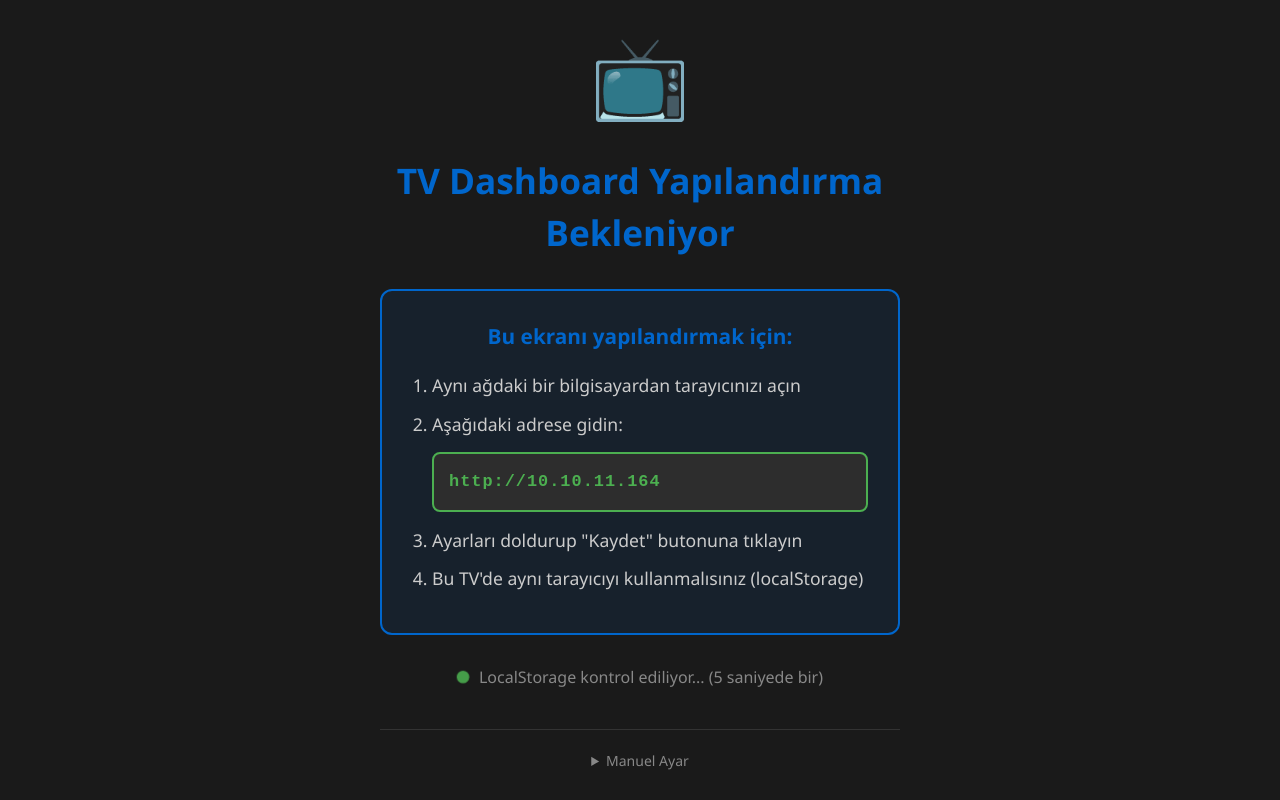
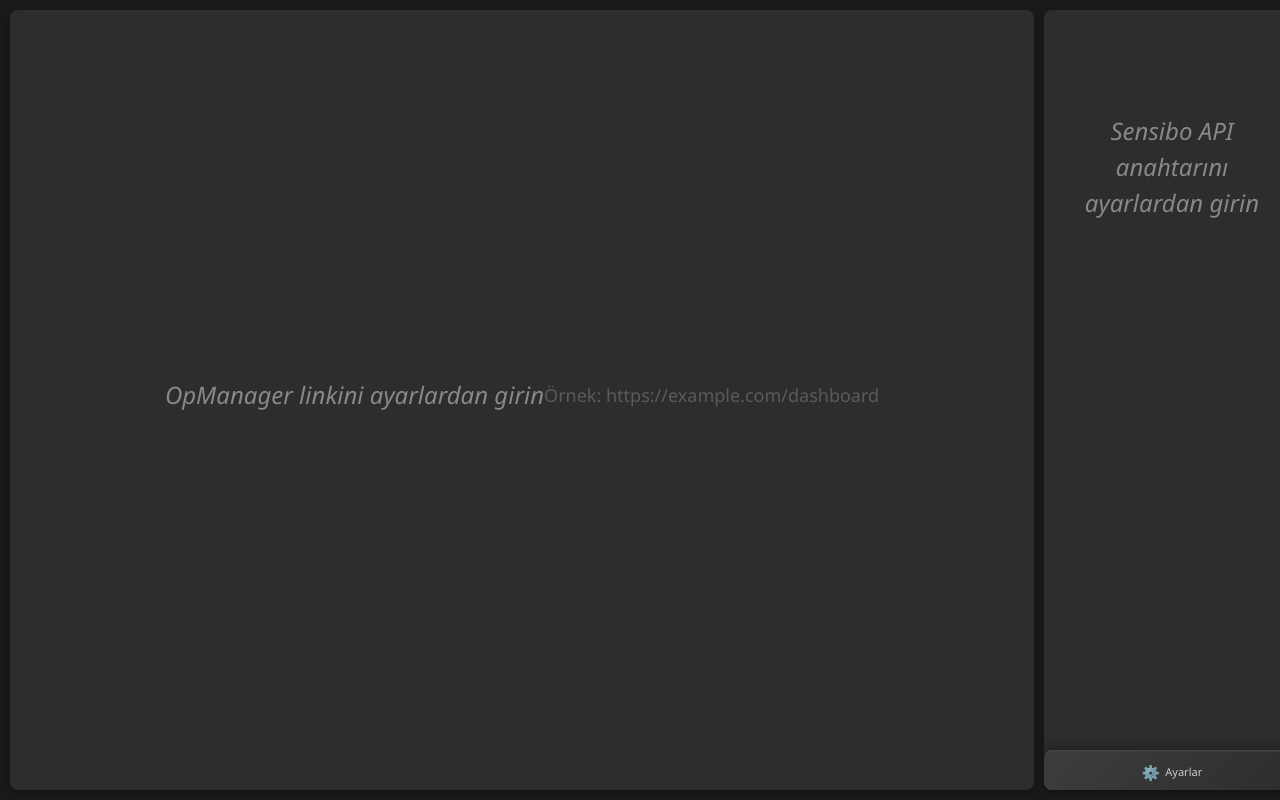
Before and after one commit to alperendemirtas/tv-monitoring, a React (Vite) app: page / in a window 1280 px wide. Built offline with nearby package versions, Linux system fonts and the light colour scheme.

Commit message:
TV bekleme ekranı kaldırıldı, direkt ayarlar ekranı açılıyor

```diff
--- a/src/App.jsx
+++ b/src/App.jsx
@@ -274,61 +274,10 @@
     )
   }
 
-  // Yapılandırma bekleme ekranı (TV için)
+  // Yapılandırma bekleme ekranı (TV için) - Devre dışı, direkt ayarlar ekranı
   if (!isConfigured && !configLoading) {
-    return (
-      <div className="app">
-        <div className="config-waiting">
-          <div className="waiting-content">
-            <div className="tv-icon">📺</div>
-            <h1>TV Dashboard Yapılandırma Bekleniyor</h1>
-
-            <div className="instructions">
-              <h3>Bu ekranı yapılandırmak için:</h3>
-              <ol>
-                <li>Aynı ağdaki bir bilgisayardan tarayıcınızı açın</li>
-                <li>Aşağıdaki adrese gidin:</li>
-                <div className="config-url">
-                  http://{serverIp}
-                </div>
-                <li>Ayarları doldurup "Kaydet" butonuna tıklayın</li>
-                <li>Bu TV'de aynı tarayıcıyı kullanmalısınız (localStorage)</li>
-              </ol>
-            </div>
-
-            <div className="polling-indicator">
-              <div className="pulse"></div>
-              <span>LocalStorage kontrol ediliyor... (5 saniyede bir)</span>
-            </div>
-
-            <div className="manual-config">
-              <details>
-                <summary>Manuel Ayar</summary>
-                <div className="manual-form">
-                  <input
-                    type="text"
-                    placeholder="OpManager URL"
-                    value={opmanagerUrl}
-                    onChange={(e) => setOpmanagerUrl(e.target.value)}
-                    className="manual-input"
-                  />
-                  <input
-                    type="password"
-                    placeholder="Sensibo API Key"
-                    value={sensiboApiKey}
-                    onChange={(e) => setSensiboApiKey(e.target.value)}
-                    className="manual-input"
-                  />
-                  <button onClick={handleSaveSettings} className="manual-save-btn">
-                    Manuel Kaydet
-                  </button>
-                </div>
-              </details>
-            </div>
-          </div>
-        </div>
-      </div>
-    )
+    // TV bekleme ekranı yerine direkt normal ekranı göster
+    // return ... (bu kısım kaldırıldı)
   }
 
   return (
```
